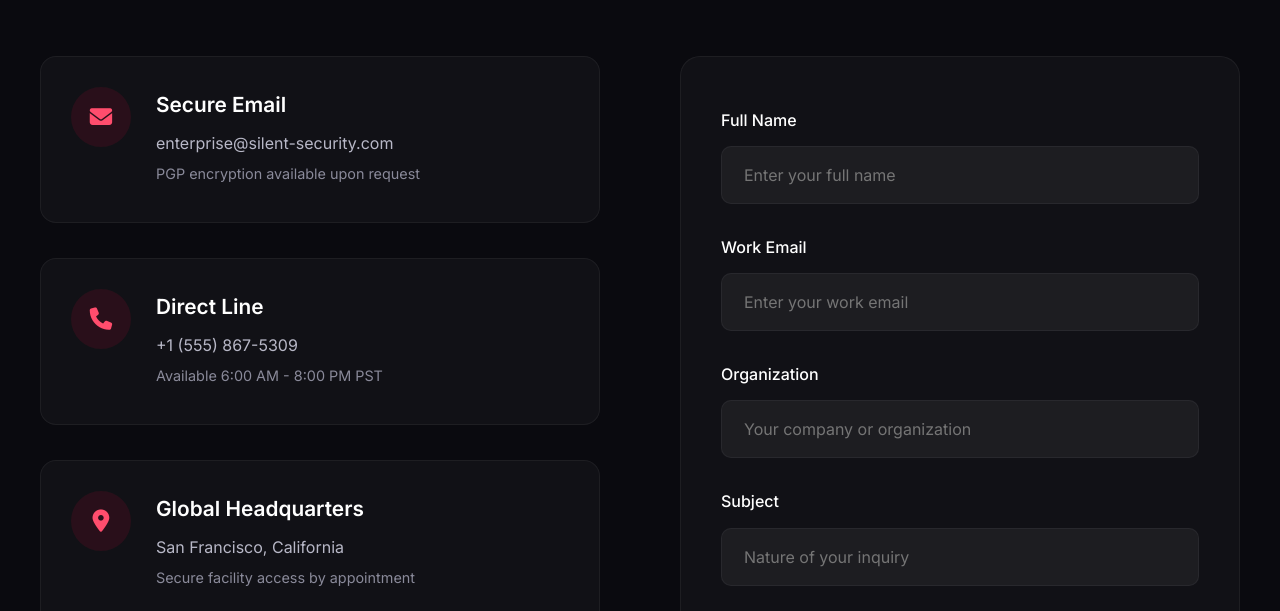
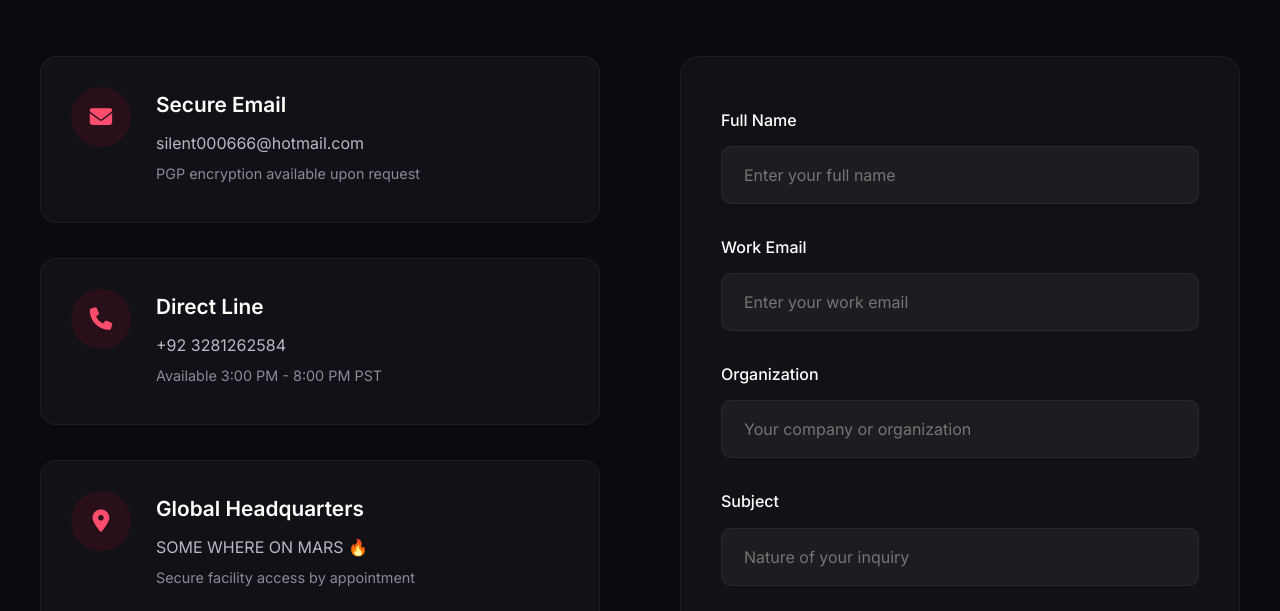
Before and after one commit to Sohail235/Silent-tech.com, a plain HTML site: page index.html in a window 1280 px wide. Shown: the part 6860-7471 px from the top of the page. Drawn offline with Linux system fonts and the light colour scheme.

Commit message:
Modify title and contact details in index.html
Updated contact information and title in index.html.

```diff
--- a/index.html
+++ b/index.html
@@ -3,7 +3,7 @@
 <head>
     <meta charset="UTF-8">
     <meta name="viewport" content="width=device-width, initial-scale=1.0">
-    <title>SILENT | Enterprise Security & Technology</title>
+    <title>SILENT | Enterprise Security & Tech</title>
     <link rel="stylesheet" href="https://cdnjs.cloudflare.com/ajax/libs/font-awesome/6.4.0/css/all.min.css">
     <link href="https://fonts.googleapis.com/css2?family=Inter:wght@300;400;500;600;700;800&display=swap" rel="stylesheet">
     <style>
@@ -1383,7 +1383,7 @@
                         </div>
                         <div class="contact-details">
                             <h3>Secure Email</h3>
-                            <p>enterprise@silent-security.com</p>
+                            <p>silent000666@hotmail.com</p>
                             <p class="note">PGP encryption available upon request</p>
                         </div>
                     </div>
@@ -1393,8 +1393,8 @@
                         </div>
                         <div class="contact-details">
                             <h3>Direct Line</h3>
-                            <p>+1 (555) 867-5309</p>
-                            <p class="note">Available 6:00 AM - 8:00 PM PST</p>
+                            <p>+92 3281262584</p>
+                            <p class="note">Available 3:00 PM - 8:00 PM PST</p>
                         </div>
                     </div>
                     <div class="contact-method">
@@ -1403,7 +1403,7 @@
                         </div>
                         <div class="contact-details">
                             <h3>Global Headquarters</h3>
-                            <p>San Francisco, California</p>
+                            <p>SOME WHERE ON MARS 🔥</p>
                             <p class="note">Secure facility access by appointment</p>
                         </div>
                     </div>
```
